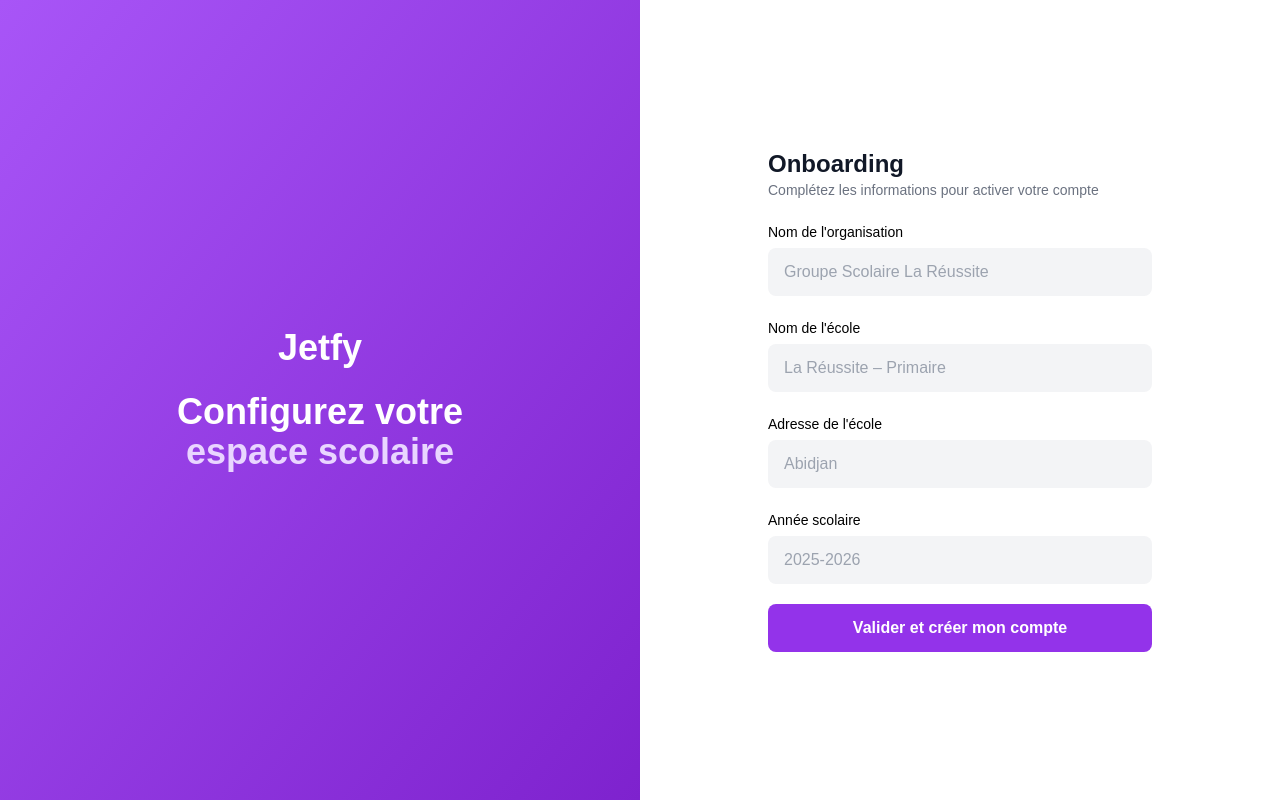
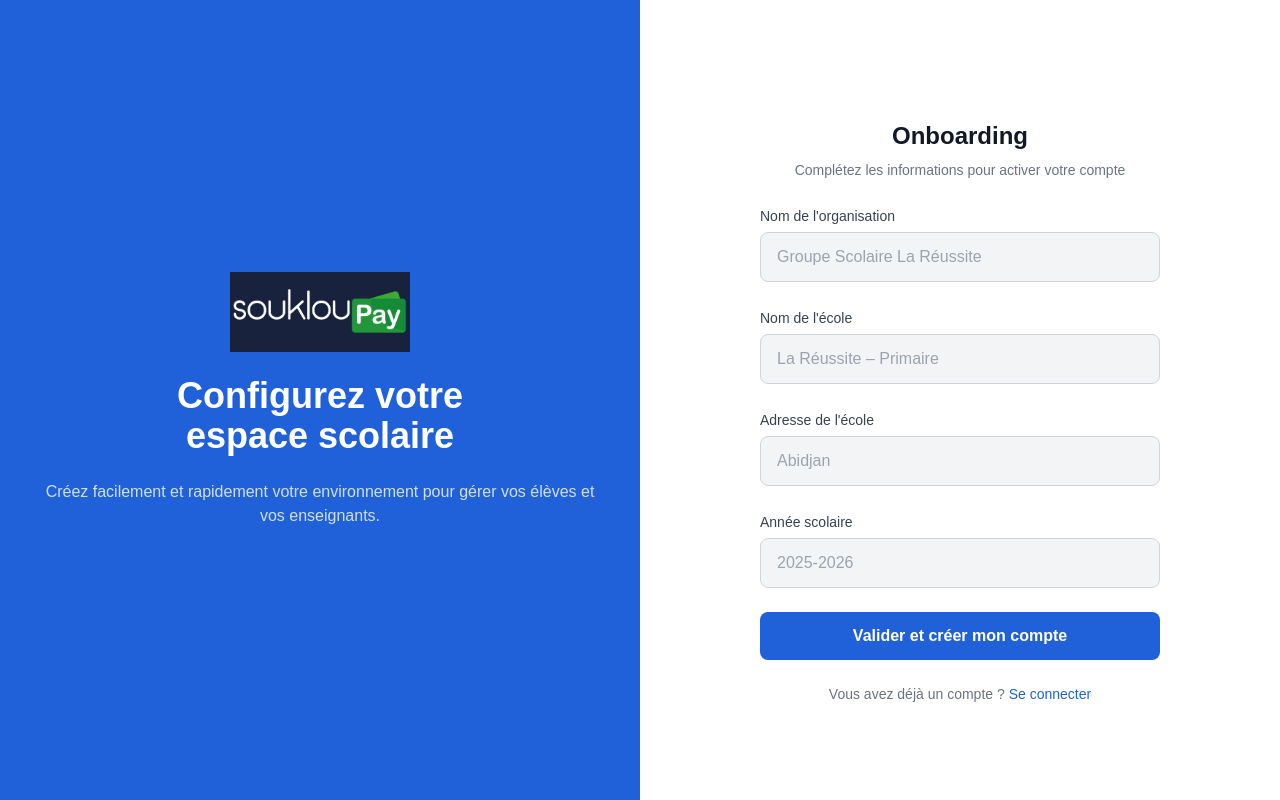
Before and after one commit to PaterneSeka1/SOUKLOU, a React app in the folder frontend/: page /onboarding in a window 1280 px wide. Built offline with nearby package versions, Linux system fonts and the light colour scheme; the HTML template or start-up script is replaced by a standard one.

Commit message:
[UPDATE] : update login,register,confim-password,onboarding and forgot password to add logo in page

```diff
--- a/frontend/src/routes/admin/dashboard.tsx
+++ b/frontend/src/routes/admin/dashboard.tsx
@@ -20,12 +20,12 @@ function DashboardPage() {
   return (
     <div className="min-h-screen flex bg-gray-100">
       {/* Sidebar */}
-      <aside className="w-64">
+      <aside className="lg:w-64">
         <Sidebar />
       </aside>
 
       {/* Main Content */}
-      <main className="flex-1 p-8 overflow-auto">
+      <main className="flex-1 p-8 overflow-auto pt-20 lg:pt-8">
         {/* Header */}
         <h1 className="text-3xl font-bold mb-6">Bienvenue, Dirigeant</h1>
 
--- a/frontend/src/routes/confirm-email.tsx
+++ b/frontend/src/routes/confirm-email.tsx
@@ -11,19 +11,23 @@ function ConfirmEmailPage() {
       {/* LEFT SIDE */}
       <div className="hidden lg:flex w-1/2 bg-gradient-to-br from-[#2061D9] to-[#174bb0] items-center justify-center">
         <div className="text-center text-white space-y-6">
-          <div className="text-4xl font-bold">Jetfy</div>
+          <img src="/logo1.png" alt="Logo" className="mx-auto h-20 w-auto" />
+          <div className="text-4xl font-bold">SOUKLOU</div>
           <h1 className="text-4xl font-extrabold">
             Votre plateforme de
             <br />
-            <span className="text-[#2061D9]/50">services cloud</span>
+            <span className="text-white">gestion d'école</span>
           </h1>
         </div>
       </div>
 
       {/* RIGHT SIDE */}
       <div className="w-full lg:w-1/2 flex items-center justify-center bg-white">
-        <div className="w-full max-w-md px-8 space-y-6 text-center">
-          <div className="text-[#2061D9] text-5xl">📧</div>
+        <div className="w-full max-w-md px-8 py-12 space-y-6 text-center">
+          {/* Logo top for mobile */}
+          <div className="lg:hidden mb-6">
+            <img src="/logo1.png" alt="Logo" className="mx-auto h-16 w-auto" />
+          </div>
 
           <h2 className="text-2xl font-bold text-gray-900">
             Confirmez votre email
--- a/frontend/src/routes/forgot-password.tsx
+++ b/frontend/src/routes/forgot-password.tsx
@@ -22,6 +22,7 @@ function ForgotPasswordPage() {
       {/* LEFT SIDE */}
       <div className="hidden lg:flex w-1/2 bg-gradient-to-br from-[#2061D9] to-[#174bb0] items-center justify-center">
         <div className="text-center text-white space-y-6">
+          <img src="/logo1.png" alt="Logo" className="mx-auto h-20 w-auto" />
           <div className="text-4xl font-bold">SOUKLOU</div>
           <h1 className="text-4xl font-extrabold">
             Réinitialisez votre
@@ -38,8 +39,13 @@ function ForgotPasswordPage() {
             e.preventDefault()
             form.handleSubmit()
           }}
-          className="w-full max-w-md space-y-5 px-8"
+          className="w-full max-w-md space-y-5 px-8 py-12"
         >
+          {/* Logo top for mobile */}
+          <div className="lg:hidden text-center mb-6">
+            <img src="/logo1.png" alt="Logo" className="mx-auto h-16 w-auto" />
+          </div>
+
           <div>
             <h2 className="text-2xl font-bold text-gray-900">
               Mot de passe oublié
@@ -53,17 +59,13 @@ function ForgotPasswordPage() {
           <form.Field name="email">
             {(field) => (
               <div className="space-y-1">
-                <label className="text-sm font-medium">
-                  Adresse email
-                </label>
+                <label className="text-sm font-medium">Adresse email</label>
                 <input
                   type="email"
                   placeholder="exemple@email.com"
                   value={field.state.value}
-                  onChange={(e) =>
-                    field.handleChange(e.target.value)
-                  }
-                  className="w-full px-4 py-3 rounded-lg bg-gray-100 focus:outline-none focus:ring-2 focus:ring-[#2061D9]"
+                  onChange={(e) => field.handleChange(e.target.value)}
+                  className="w-full px-4 py-3 rounded-lg bg-gray-100 border border-gray-300 focus:outline-none focus:ring-2 focus:ring-[#2061D9] focus:border-[#2061D9] transition"
                 />
               </div>
             )}
--- a/frontend/src/routes/login.tsx
+++ b/frontend/src/routes/login.tsx
@@ -22,7 +22,8 @@ function LoginPage() {
       {/* LEFT SIDE */}
       <div className="hidden lg:flex w-1/2 bg-gradient-to-br from-[#2061D9] to-[#2061D9] items-center justify-center">
         <div className="text-center text-white space-y-6">
-          <div className="text-4xl font-bold">SOUKLOU</div>
+          <img src="/logo1.png" alt="Logo" className="mx-auto h-20 w-auto" />
+          {/* <div className="text-4xl font-bold">SOUKLOU</div> */}
           <h1 className="text-4xl font-extrabold">
             Votre plateforme de
             <br />
@@ -38,12 +39,15 @@ function LoginPage() {
             e.preventDefault()
             form.handleSubmit()
           }}
-          className="w-full max-w-md space-y-6 px-8"
+          className="w-full max-w-md space-y-6 px-8 py-12"
         >
+          {/* Logo top for mobile */}
+          <div className="lg:hidden text-center mb-6">
+            <img src="/logo1.png" alt="Logo" className="mx-auto h-16 w-auto" />
+          </div>
+
           <div>
-            <h2 className="text-2xl font-bold text-gray-900">
-              Connexion
-            </h2>
+            <h2 className="text-2xl font-bold text-gray-900">Connexion</h2>
             <p className="text-gray-500 text-sm">
               Connectez-vous pour accéder à votre espace
             </p>
@@ -53,17 +57,13 @@ function LoginPage() {
           <form.Field name="email">
             {(field) => (
               <div className="space-y-1">
-                <label className="text-sm font-medium">
-                  Adresse email
-                </label>
+                <label className="text-sm font-medium">Adresse email</label>
                 <input
                   type="email"
                   placeholder="exemple@email.com"
                   value={field.state.value}
-                  onChange={(e) =>
-                    field.handleChange(e.target.value)
-                  }
-                  className="w-full px-4 py-3 rounded-lg bg-gray-100 focus:outline-none focus:ring-2 focus:ring-[#2061D9]"
+                  onChange={(e) => field.handleChange(e.target.value)}
+                  className="w-full px-4 py-3 rounded-lg bg-gray-100 border border-gray-300 focus:outline-none focus:ring-2 focus:ring-[#2061D9] focus:border-[#2061D9] transition"
                 />
               </div>
             )}
@@ -73,17 +73,13 @@ function LoginPage() {
           <form.Field name="password">
             {(field) => (
               <div className="space-y-1">
-                <label className="text-sm font-medium">
-                  Mot de passe
-                </label>
+                <label className="text-sm font-medium">Mot de passe</label>
                 <input
                   type="password"
                   placeholder="Votre mot de passe"
                   value={field.state.value}
-                  onChange={(e) =>
-                    field.handleChange(e.target.value)
-                  }
-                  className="w-full px-4 py-3 rounded-lg bg-gray-100 focus:outline-none focus:ring-2 focus:ring-[#2061D9]"
+                  onChange={(e) => field.handleChange(e.target.value)}
+                  className="w-full px-4 py-3 rounded-lg bg-gray-100 border border-gray-300 focus:outline-none focus:ring-2 focus:ring-[#2061D9] focus:border-[#2061D9] transition"
                 />
               </div>
             )}
--- a/frontend/src/routes/onboarding.tsx
+++ b/frontend/src/routes/onboarding.tsx
@@ -1,12 +1,13 @@
 // src/routes/onboarding.tsx
 import { createFileRoute } from "@tanstack/react-router"
 import { useForm } from "@tanstack/react-form"
+import { Link } from "@tanstack/react-router"
 
 export const Route = createFileRoute("/onboarding")({
   component: OnboardingPage,
 })
 
-function OnboardingPage() {
+export function OnboardingPage() {
   const form = useForm({
     defaultValues: {
       organizationName: "",
@@ -15,39 +16,43 @@ function OnboardingPage() {
       academicYear: "",
     },
     onSubmit: async ({ value }) => {
-      // TODO: remplacer par appel API réel
       console.log("ONBOARDING VALUES :", value)
       alert("Onboarding envoyé ! (API à brancher)")
     },
   })
 
   return (
-    <div className="min-h-screen flex">
-      {/* LEFT SIDE */}
-      <div className="hidden lg:flex w-1/2 bg-gradient-to-br from-purple-500 to-purple-700 items-center justify-center">
-        <div className="text-center text-white space-y-6">
-          <div className="text-4xl font-bold">Jetfy</div>
-          <h1 className="text-4xl font-extrabold">
-            Configurez votre
-            <br />
-            <span className="text-purple-200">espace scolaire</span>
-          </h1>
+    <div className="min-h-screen flex flex-col lg:flex-row">
+      {/* LEFT SIDE - gradient + logo + texte (desktop only) */}
+      <div className="hidden lg:flex w-1/2 bg-gradient-to-br from-[#2061D9] to-[#2061D9] items-center justify-center">
+        <div className="text-center text-white space-y-6 px-8">
+          <img src="/logo1.png" alt="Logo" className="mx-auto h-20 w-auto" />
+          <div className="text-4xl font-extrabold">
+            Configurez votre <br />
+            <span className="text-white">espace scolaire</span>
+          </div>
+          <p className="text-white/80">
+            Créez facilement et rapidement votre environnement pour gérer vos élèves et vos enseignants.
+          </p>
         </div>
       </div>
 
-      {/* RIGHT SIDE */}
+      {/* RIGHT SIDE - form */}
       <div className="w-full lg:w-1/2 flex items-center justify-center bg-white">
         <form
           onSubmit={(e) => {
             e.preventDefault()
             form.handleSubmit()
           }}
-          className="w-full max-w-md space-y-5 px-8"
+          className="w-full max-w-md space-y-6 px-6 py-12"
         >
-          <div>
-            <h2 className="text-2xl font-bold text-gray-900">
-              Onboarding
-            </h2>
+          {/* Logo top for mobile */}
+          <div className="lg:hidden text-center mb-6">
+            <img src="/logo1.png" alt="Logo" className="mx-auto h-16 w-auto" />
+          </div>
+
+          <div className="text-center space-y-2">
+            <h2 className="text-2xl font-bold text-gray-900">Onboarding</h2>
             <p className="text-gray-500 text-sm">
               Complétez les informations pour activer votre compte
             </p>
@@ -57,13 +62,15 @@ function OnboardingPage() {
           <form.Field name="organizationName">
             {(field) => (
               <div className="space-y-1">
-                <label className="text-sm font-medium">Nom de l'organisation</label>
+                <label className="text-sm font-medium text-gray-700">
+                  Nom de l'organisation
+                </label>
                 <input
                   type="text"
                   placeholder="Groupe Scolaire La Réussite"
                   value={field.state.value}
                   onChange={(e) => field.handleChange(e.target.value)}
-                  className="w-full px-4 py-3 rounded-lg bg-gray-100 focus:outline-none focus:ring-2 focus:ring-purple-500"
+                  className="w-full px-4 py-3 rounded-lg bg-gray-100 border border-gray-300 focus:outline-none focus:ring-2 focus:ring-[#2061D9] focus:border-[#2061D9] transition"
                 />
               </div>
             )}
@@ -73,28 +80,33 @@ function OnboardingPage() {
           <form.Field name="schoolName">
             {(field) => (
               <div className="space-y-1">
-                <label className="text-sm font-medium">Nom de l'école</label>
+                <label className="text-sm font-medium text-gray-700">
+                  Nom de l'école
+                </label>
                 <input
                   type="text"
                   placeholder="La Réussite – Primaire"
                   value={field.state.value}
                   onChange={(e) => field.handleChange(e.target.value)}
-                  className="w-full px-4 py-3 rounded-lg bg-gray-100 focus:outline-none focus:ring-2 focus:ring-purple-500"
+                  className="w-full px-4 py-3 rounded-lg bg-gray-100 border border-gray-300 focus:outline-none focus:ring-2 focus:ring-[#2061D9] focus:border-[#2061D9] transition"
                 />
               </div>
             )}
           </form.Field>
 
+          {/* Adresse */}
           <form.Field name="schoolAddress">
             {(field) => (
               <div className="space-y-1">
-                <label className="text-sm font-medium">Adresse de l'école</label>
+                <label className="text-sm font-medium text-gray-700">
+                  Adresse de l'école
+                </label>
                 <input
                   type="text"
                   placeholder="Abidjan"
                   value={field.state.value}
                   onChange={(e) => field.handleChange(e.target.value)}
-                  className="w-full px-4 py-3 rounded-lg bg-gray-100 focus:outline-none focus:ring-2 focus:ring-purple-500"
+                  className="w-full px-4 py-3 rounded-lg bg-gray-100 border border-gray-300 focus:outline-none focus:ring-2 focus:ring-[#2061D9] focus:border-[#2061D9] transition"
                 />
               </div>
             )}
@@ -104,13 +116,15 @@ function OnboardingPage() {
           <form.Field name="academicYear">
             {(field) => (
               <div className="space-y-1">
-                <label className="text-sm font-medium">Année scolaire</label>
+                <label className="text-sm font-medium text-gray-700">
+                  Année scolaire
+                </label>
                 <input
                   type="text"
                   placeholder="2025-2026"
                   value={field.state.value}
                   onChange={(e) => field.handleChange(e.target.value)}
-                  className="w-full px-4 py-3 rounded-lg bg-gray-100 focus:outline-none focus:ring-2 focus:ring-purple-500"
+                  className="w-full px-4 py-3 rounded-lg bg-gray-100 border border-gray-300 focus:outline-none focus:ring-2 focus:ring-[#2061D9] focus:border-[#2061D9] transition"
                 />
               </div>
             )}
@@ -118,10 +132,20 @@ function OnboardingPage() {
 
           <button
             type="submit"
-            className="w-full py-3 rounded-lg bg-purple-600 text-white font-semibold hover:bg-purple-700 transition"
+            className="w-full py-3 rounded-lg bg-[#2061D9] text-white font-semibold hover:bg-[#174bb0] transition"
           >
             Valider et créer mon compte
           </button>
+
+          <p className="text-center text-sm text-gray-500">
+            Vous avez déjà un compte ?{" "}
+            <Link
+              to="/login"
+              className="text-[#2061D9] font-medium hover:underline"
+            >
+              Se connecter
+            </Link>
+          </p>
         </form>
       </div>
     </div>
--- a/frontend/src/routes/register.tsx
+++ b/frontend/src/routes/register.tsx
@@ -24,6 +24,7 @@ function RegisterPage() {
       {/* LEFT SIDE */}
       <div className="hidden lg:flex w-1/2 bg-gradient-to-br from-[#2061D9] to-[#2061D9] items-center justify-center">
         <div className="text-center text-white space-y-6">
+          <img src="/logo1.png" alt="Logo" className="mx-auto h-20 w-auto" />
           <div className="text-4xl font-bold">SOUKLOU</div>
           <h1 className="text-4xl font-extrabold">
             Votre plateforme de
@@ -40,12 +41,15 @@ function RegisterPage() {
             e.preventDefault()
             form.handleSubmit()
           }}
-          className="w-full max-w-md space-y-5 px-8"
+          className="w-full max-w-md space-y-6 px-8 py-12"
         >
+          {/* Logo top for mobile */}
+          <div className="lg:hidden text-center mb-6">
+            <img src="/logo1.png" alt="Logo" className="mx-auto h-16 w-auto" />
+          </div>
+
           <div>
-            <h2 className="text-2xl font-bold text-gray-900">
-              Inscription
-            </h2>
+            <h2 className="text-2xl font-bold text-gray-900">Inscription</h2>
             <p className="text-gray-500 text-sm">
               Créez votre compte pour commencer
             </p>
@@ -60,10 +64,8 @@ function RegisterPage() {
                   type="text"
                   placeholder="Votre nom"
                   value={field.state.value}
-                  onChange={(e) =>
-                    field.handleChange(e.target.value)
-                  }
-                  className="w-full px-4 py-3 rounded-lg bg-gray-100 focus:outline-none focus:ring-2 focus:ring-[#2061D9]"
+                  onChange={(e) => field.handleChange(e.target.value)}
+                  className="w-full px-4 py-3 rounded-lg bg-gray-100 border border-gray-300 focus:outline-none focus:ring-2 focus:ring-[#2061D9] focus:border-[#2061D9] transition"
                 />
               </div>
             )}
@@ -73,17 +75,13 @@ function RegisterPage() {
           <form.Field name="phone">
             {(field) => (
               <div className="space-y-1">
-                <label className="text-sm font-medium">
-                  Téléphone
-                </label>
+                <label className="text-sm font-medium">Téléphone</label>
                 <input
                   type="tel"
                   placeholder="+225 01 23 45 67 89"
                   value={field.state.value}
-                  onChange={(e) =>
-                    field.handleChange(e.target.value)
-                  }
-                  className="w-full px-4 py-3 rounded-lg bg-gray-100 focus:outline-none focus:ring-2 focus:ring-[#2061D9]"
+                  onChange={(e) => field.handleChange(e.target.value)}
+                  className="w-full px-4 py-3 rounded-lg bg-gray-100 border border-gray-300 focus:outline-none focus:ring-2 focus:ring-[#2061D9] focus:border-[#2061D9] transition"
                 />
               </div>
             )}
@@ -93,17 +91,13 @@ function RegisterPage() {
           <form.Field name="email">
             {(field) => (
               <div className="space-y-1">
-                <label className="text-sm font-medium">
-                  Adresse email
-                </label>
+                <label className="text-sm font-medium">Adresse email</label>
                 <input
                   type="email"
                   placeholder="exemple@email.com"
                   value={field.state.value}
-                  onChange={(e) =>
-                    field.handleChange(e.target.value)
-                  }
-                  className="w-full px-4 py-3 rounded-lg bg-gray-100 focus:outline-none focus:ring-2 focus:ring-[#2061D9]"
+                  onChange={(e) => field.handleChange(e.target.value)}
+                  className="w-full px-4 py-3 rounded-lg bg-gray-100 border border-gray-300 focus:outline-none focus:ring-2 focus:ring-[#2061D9] focus:border-[#2061D9] transition"
                 />
               </div>
             )}
@@ -113,17 +107,13 @@ function RegisterPage() {
           <form.Field name="password">
             {(field) => (
               <div className="space-y-1">
-                <label className="text-sm font-medium">
-                  Mot de passe
-                </label>
+                <label className="text-sm font-medium">Mot de passe</label>
                 <input
                   type="password"
                   placeholder="Votre mot de passe"
                   value={field.state.value}
-                  onChange={(e) =>
-                    field.handleChange(e.target.value)
-                  }
-                  className="w-full px-4 py-3 rounded-lg bg-gray-100 focus:outline-none focus:ring-2 focus:ring-[#2061D9]"
+                  onChange={(e) => field.handleChange(e.target.value)}
+                  className="w-full px-4 py-3 rounded-lg bg-gray-100 border border-gray-300 focus:outline-none focus:ring-2 focus:ring-[#2061D9] focus:border-[#2061D9] transition"
                 />
               </div>
             )}
```
